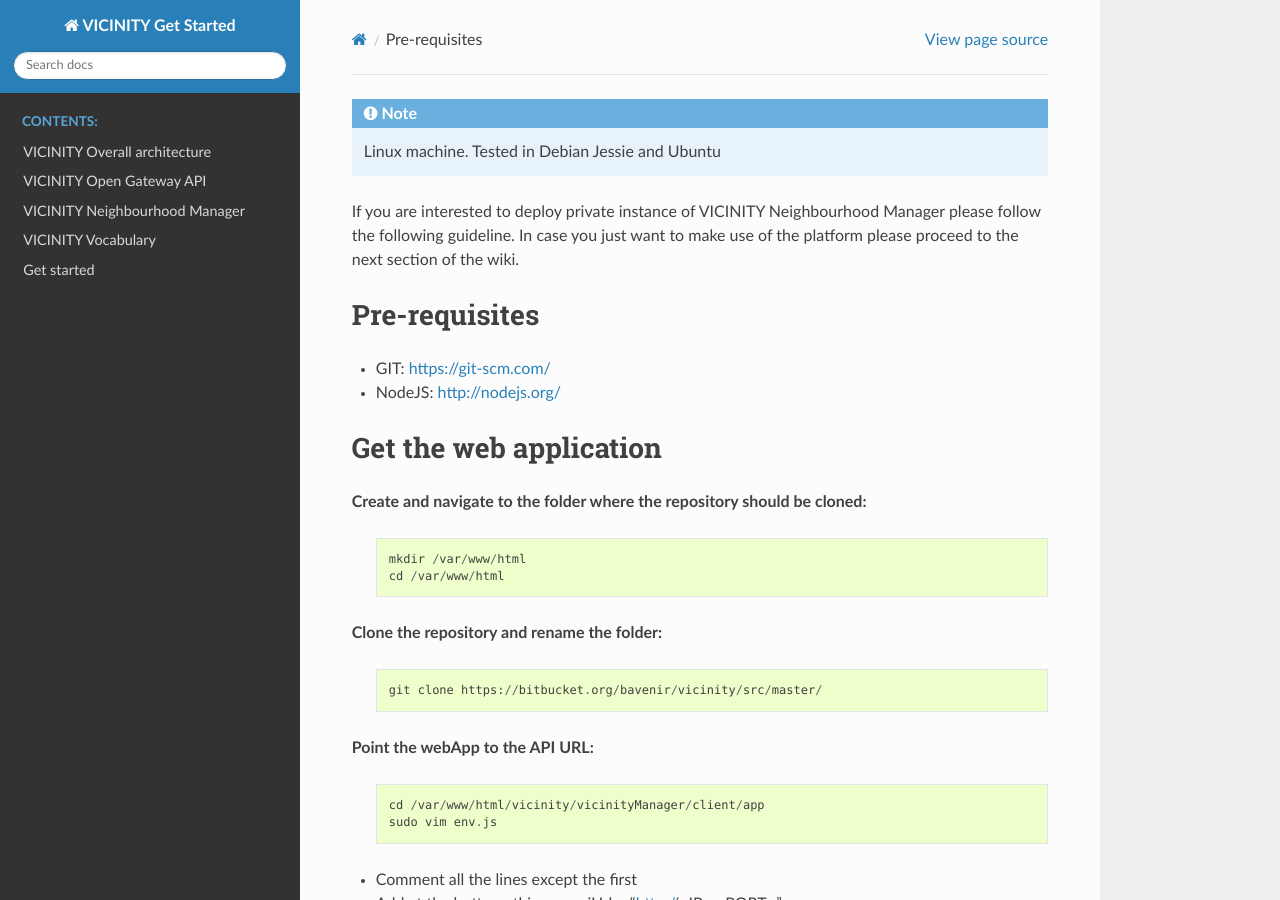
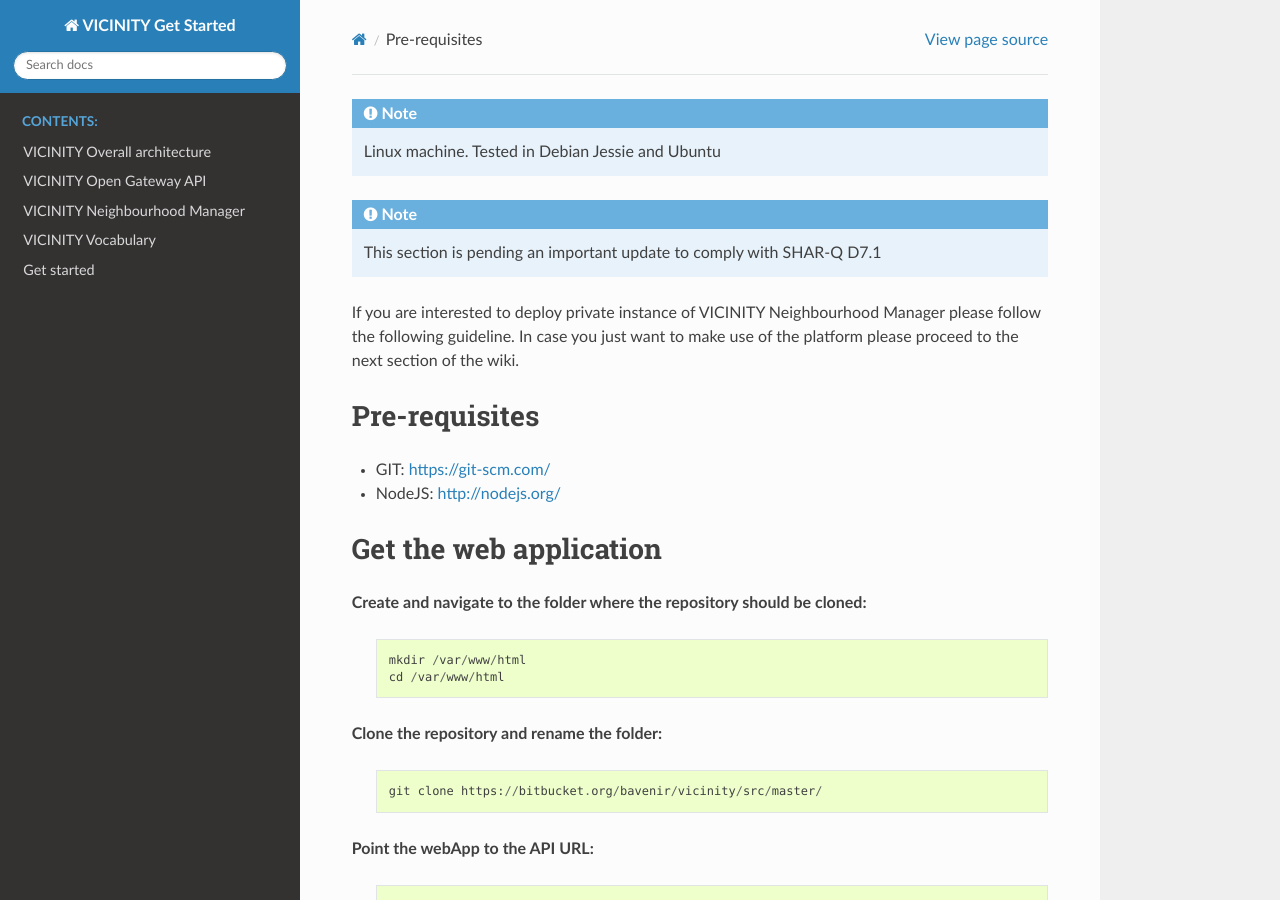
Before and after one commit to vicinityh2020/vicinity-get-started, a Sphinx documentation site: the page built from docs/templates/Deployment-of-the-platform.rst, in a window 1280 px wide and 900 px high. Built offline with Sphinx 7.4.7 and the Read the Docs theme 2.0.0, drawn with Linux system fonts in a browser that asks for light colours; formulas are drawn with MathJax 3.

Commit message:
Note for Sharq D7.1, pending update

```diff
--- a/docs/templates/Deployment-of-the-platform.rst
+++ b/docs/templates/Deployment-of-the-platform.rst
@@ -1,4 +1,6 @@
 .. note:: Linux machine. Tested in Debian Jessie and Ubuntu
+
+.. note:: This section is pending an important update to comply with SHAR-Q D7.1
 
 If you are interested to deploy private instance of VICINITY Neighbourhood Manager please follow the following guideline.
 In case you just want to make use of the platform please proceed to the next section of the wiki.
```
Also changed, not shown: 1 other file.
